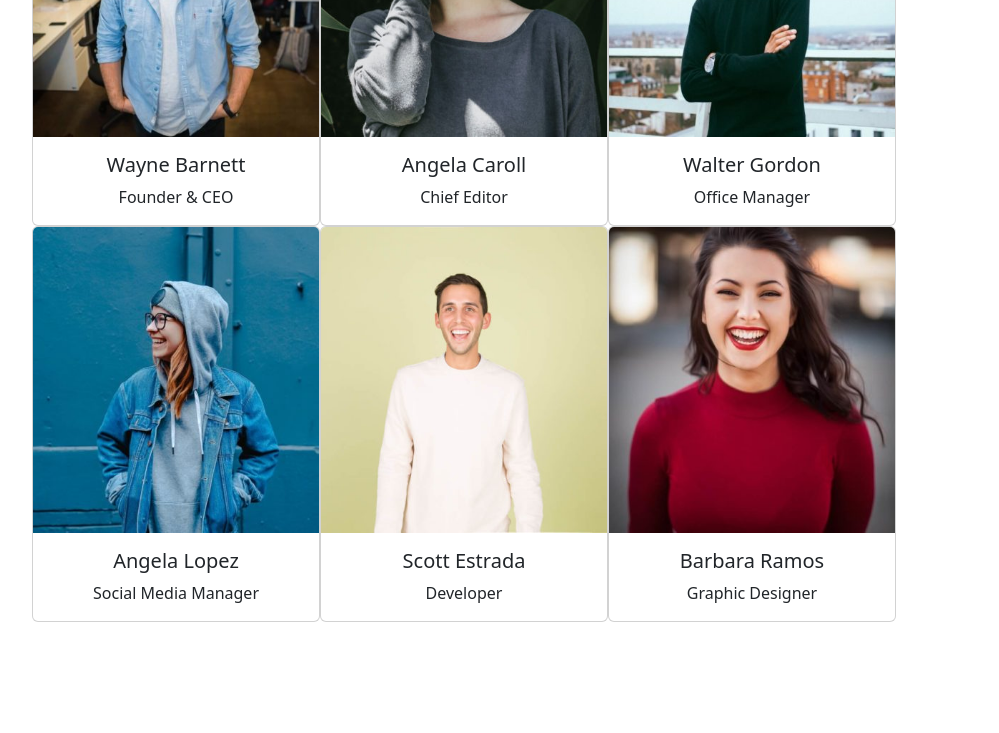
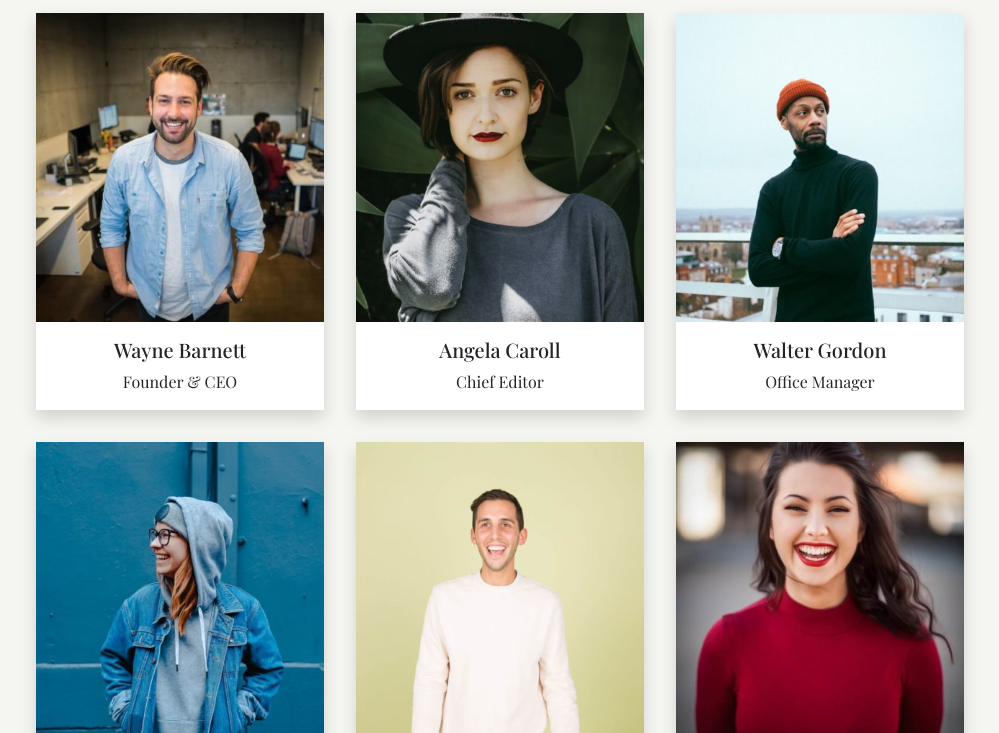
Before and after one commit to MrArcano/js-our-team, a plain HTML site: page index.html in a window 1280 px wide. Shown: the part 171-904 px from the top of the page, without its empty margins (140-1139 px from the left). Before the commit the page ends 800 px from the top, so only its background shows below. Drawn offline with nearby package versions, Linux system fonts and the light colour scheme.

Commit message:
[edit]: style card

```diff
--- a/css/style.css
+++ b/css/style.css
@@ -0,0 +1,14 @@
+body{
+  font-family: 'Playfair Display', serif;
+  color: #414141 !important;
+  background-color: #f5f5f1;
+}
+
+.w-1000px{
+  max-width: 1000px;
+}
+
+.b-radius-0{
+  border-radius: 0;
+  border: none;
+}
--- a/index.html
+++ b/index.html
@@ -4,17 +4,29 @@
   <meta charset="UTF-8">
   <meta name="viewport" content="width=device-width, initial-scale=1.0">
 
+  <!-- GOOGLE FONT -->
+  <link rel="preconnect" href="https://fonts.googleapis.com">
+  <link rel="preconnect" href="https://fonts.gstatic.com" crossorigin>
+  <link href="https://fonts.googleapis.com/css2?family=Playfair+Display:wght@400;500;600;700;800;900&display=swap" rel="stylesheet">
+
   <!-- CSS BOOTSTRAP -->
   <link href="https://cdn.jsdelivr.net/npm/bootstrap@5.3.2/dist/css/bootstrap.min.css" rel="stylesheet" integrity="sha384-T3c6CoIi6uLrA9TneNEoa7RxnatzjcDSCmG1MXxSR1GAsXEV/Dwwykc2MPK8M2HN" crossorigin="anonymous">
+
   <!-- CSS CUSTOM -->
   <link rel="stylesheet" href="css/style.css">
 
   <title>JS Our Team</title>
 </head>
 <body>
+  <div class="text-center d-flex flex-column align-items-center mt-5">
+    <h1>OUR TEAM</h1>
+    <p class="w-50">Lorem ipsum, dolor sit amet consectetur adipisicing elit. Nulla totam dolores, nihil voluptatem eveniet molestias.</p>
+  </div>
 
-  <div class="container w-75  d-flex flex-wrap">
-
+  <div class="d-flex justify-content-center">
+    <div class="container d-flex justify-content-center flex-wrap w-1000px">
+      <!-- js add card -->
+    </div>
   </div>
 
   <script src="js/script.js"></script>
--- a/js/script.js
+++ b/js/script.js
@@ -42,8 +42,8 @@ for (const member of team) {
   const output = document.querySelector(".container");
   // - creo la mia card, con immagine e il resto dei dati
   output.innerHTML += `
-  <div class="card text-center" style="width: 18rem;">
-    <img src="img/${member.foto}" class="card-img-top" alt="${member.foto}">
+  <div class="card text-center shadow m-3 b-radius-0" style="width: 18rem;">
+    <img src="img/${member.foto}" class="card-img-top b-radius-0" alt="${member.foto}">
     <div class="card-body">
       <h5 class="card-title">${member.nome}</h5>
       <p class="card-text">${member.ruolo}</p>
```
